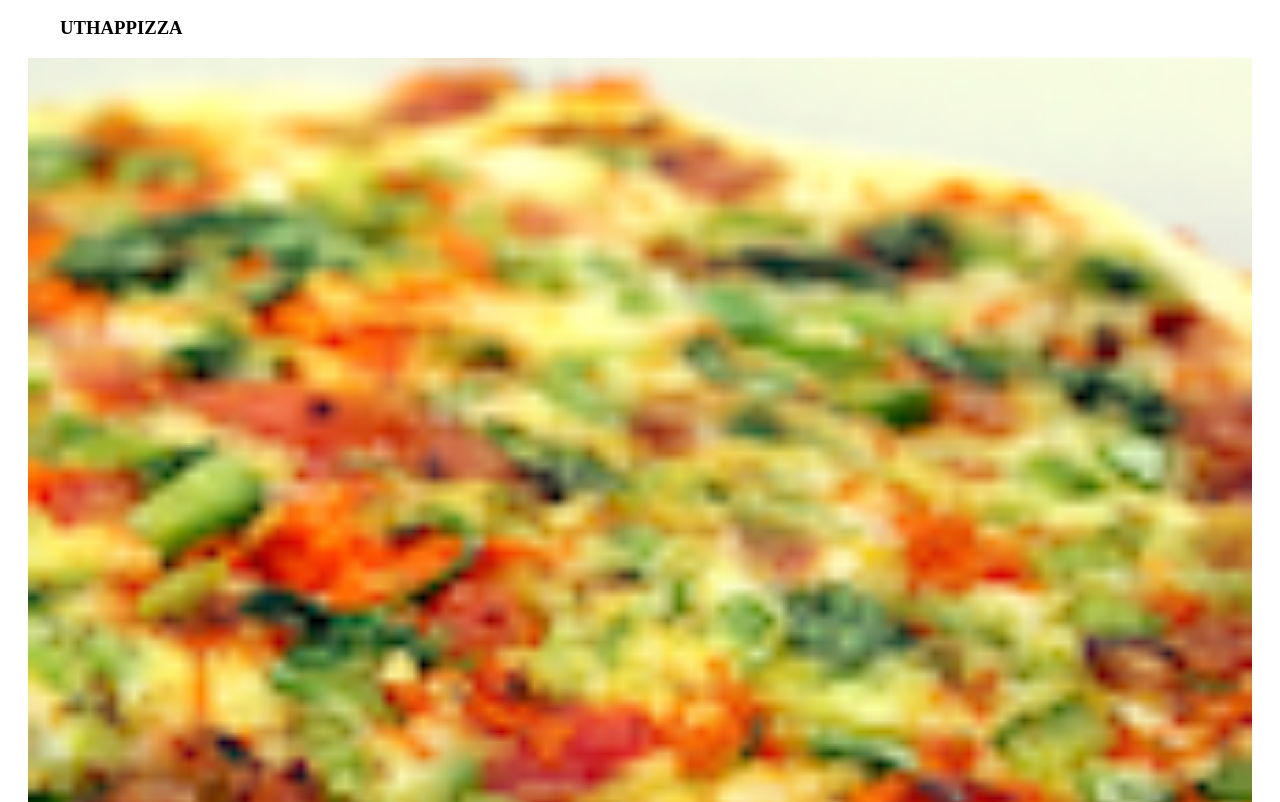
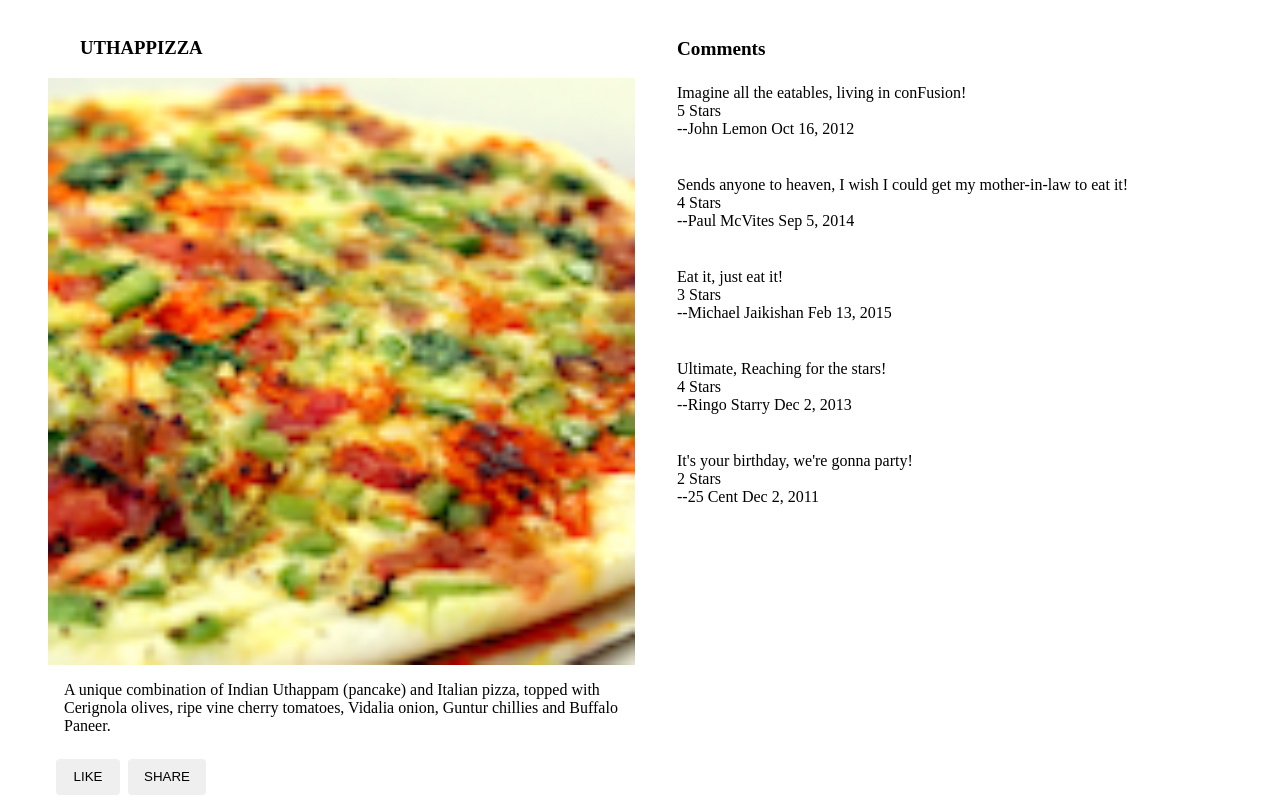
Before and after one commit to czyzowicz/Restaurant-Confusion, an Angular app: page / in a window 1280 px wide. Shown: the part 600-1402 px from the top of the page. Built offline with nearby package versions, Linux system fonts and the light colour scheme.

Commit message:
Assignment 1

```diff
--- a/src/app/app.module.ts
+++ b/src/app/app.module.ts
@@ -12,12 +12,14 @@
 
 import { AppComponent } from './app.component';
 import { MenuComponent } from './menu/menu.component';
+import { DishdetailComponent } from './dishdetail/dishdetail.component';
 
 
 @NgModule({
   declarations: [
     AppComponent,
-    MenuComponent
+    MenuComponent,
+    DishdetailComponent
   ],
   imports: [
     BrowserModule,
--- /dev/null
+++ b/src/app/dishdetail/dishdetail.component.html
@@ -0,0 +1,46 @@
+<div class="container"
+    fxLayout="row"
+    fxLayout.sm="column"
+    fxLayout.xs="column"
+    fxLayoutGap="10px"
+    fxLayoutGap.xs="0">
+
+    <div fxFlex *ngIf="dish">
+        <mat-card>
+            <mat-card-header>
+              <mat-card-title>
+               <h3>{{dish.name | uppercase}}</h3>
+              </mat-card-title>
+            </mat-card-header>
+            <img mat-card-image src={{dish.image}} alt={{dish.name}}>
+            <mat-card-content>
+              <p>{{dish.description}}</p>
+            </mat-card-content>
+            <mat-card-actions>
+              <button mat-button>LIKE</button>
+              <button mat-button>SHARE</button>
+            </mat-card-actions>
+          </mat-card>
+    </div>
+
+    <div fxFlex *ngIf="dish">
+        <mat-card>
+          <mat-card-header>
+            <mat-card-title>
+             <p style="font-weight: bold; font-size: 1.2em">Comments</p>
+            </mat-card-title>
+          </mat-card-header>
+          <mat-list *ngFor="let comment of dish.comments">
+            <mat-list-item >
+              <p>
+                <span>{{comment.comment}}</span><br>
+                <span>{{comment.rating}} Stars</span><br>
+                <span>--{{comment.author}} {{comment.date |date}}</span><br>
+              </p>
+            </mat-list-item>
+            <br><br>
+          </mat-list>
+        </mat-card>
+    </div>
+
+</div>
--- /dev/null
+++ b/src/app/dishdetail/dishdetail.component.ts
@@ -0,0 +1,58 @@
+import { Component, OnInit } from '@angular/core';
+
+const DISH = {
+  name: 'Uthappizza',
+  image: '/assets/images/uthappizza.png',
+  category: 'mains',
+  label: 'Hot',
+  price: '4.99',
+  description: 'A unique combination of Indian Uthappam (pancake) and Italian pizza, topped with Cerignola olives, ripe vine cherry tomatoes, Vidalia onion, Guntur chillies and Buffalo Paneer.',
+  comments: [
+    {
+      rating: 5,
+      comment: "Imagine all the eatables, living in conFusion!",
+      author: "John Lemon",
+      date: "2012-10-16T17:57:28.556094Z"
+    },
+    {
+      rating: 4,
+      comment: "Sends anyone to heaven, I wish I could get my mother-in-law to eat it!",
+      author: "Paul McVites",
+      date: "2014-09-05T17:57:28.556094Z"
+    },
+    {
+      rating: 3,
+      comment: "Eat it, just eat it!",
+      author: "Michael Jaikishan",
+      date: "2015-02-13T17:57:28.556094Z"
+    },
+    {
+      rating: 4,
+      comment: "Ultimate, Reaching for the stars!",
+      author: "Ringo Starry",
+      date: "2013-12-02T17:57:28.556094Z"
+    },
+    {
+      rating: 2,
+      comment: "It's your birthday, we're gonna party!",
+      author: "25 Cent",
+      date: "2011-12-02T17:57:28.556094Z"
+    }
+  ]
+};
+
+@Component({
+  selector: 'app-dishdetail',
+  templateUrl: './dishdetail.component.html',
+  styleUrls: ['./dishdetail.component.scss']
+})
+export class DishdetailComponent implements OnInit {
+
+  dish = DISH;
+
+  constructor() { }
+
+  ngOnInit() {
+  }
+
+}
--- a/src/app/menu/menu.component.html
+++ b/src/app/menu/menu.component.html
@@ -17,7 +17,7 @@
     </mat-grid-list>
   </div>
 
-  <div fxFlex *ngIf="selectedDish">
+  <!-- <div fxFlex *ngIf="selectedDish">
     <mat-card>
       <mat-card-header>
         <mat-card-title>
@@ -30,5 +30,7 @@
         <button mat-button>SHARE</button>
       </mat-card-actions>
     </mat-card>
-  </div>
+  </div> -->
+
+  <app-dishdetail></app-dishdetail>
 </div>
```
Also changed, not shown: src/app/dishdetail/dishdetail.component.scss (added), 1 other file (tests, documents, lock files or other folders).
